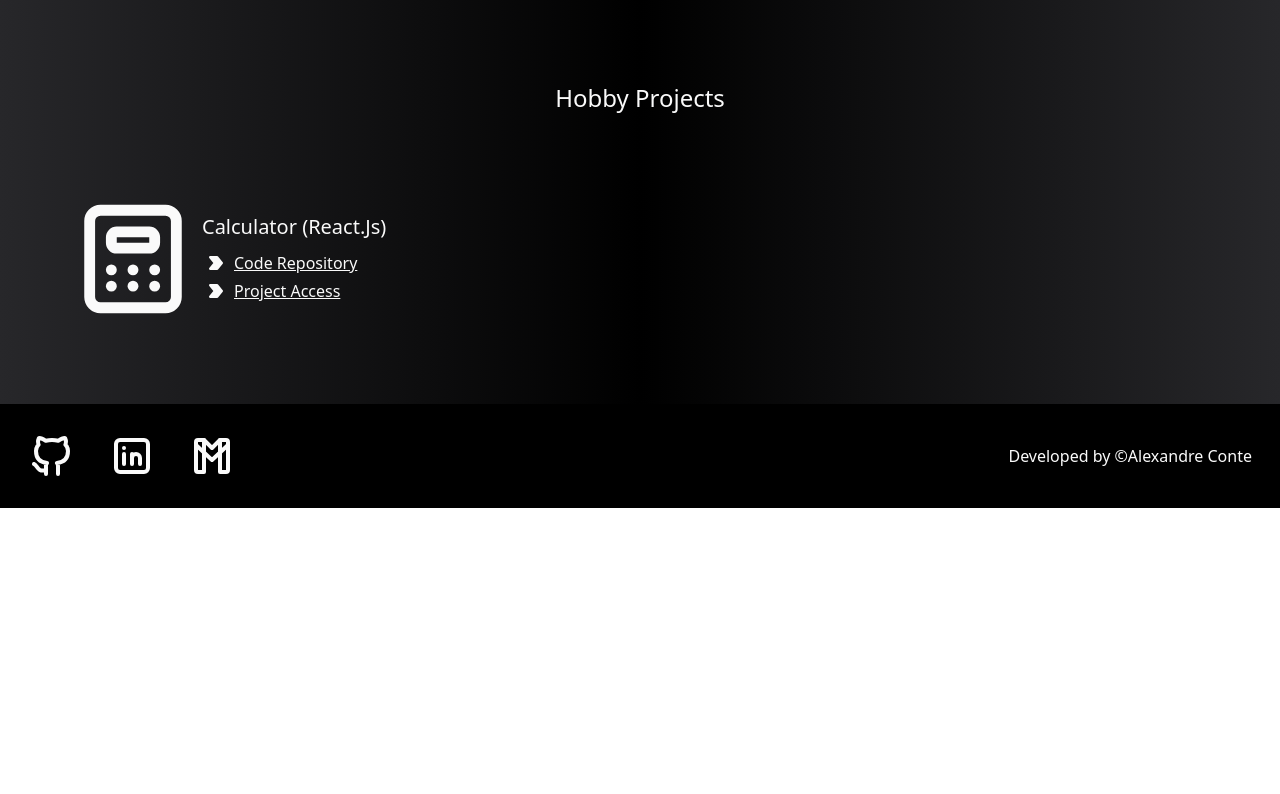
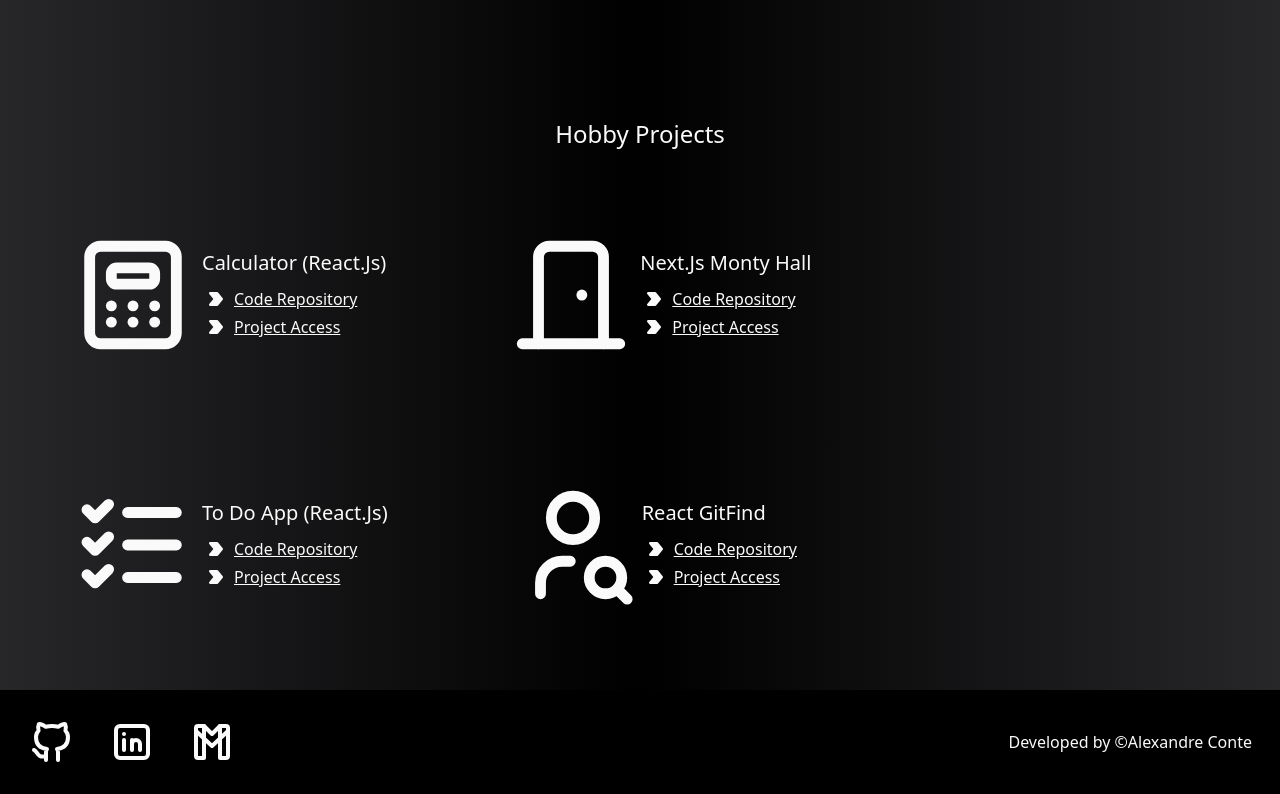
Before and after one commit to AlexandreConte/my-portfolio, a Next.js app: page / in a window 1280 px wide. Shown: the part 3111-3905 px from the top of the page. Before the commit the page ends 3619 px from the top, so only its background shows below. Built offline with nearby package versions, Linux system fonts and the light colour scheme.

Commit message:
Edited Readme Added courses project Added more hobbies projects

```diff
--- a/src/components/template/courses/index.tsx
+++ b/src/components/template/courses/index.tsx
@@ -61,6 +61,10 @@ const courses: CourseProps[] = [
         projectLink: "https://github.com/AlexandreContee/Staart-front-end-project",
         projectName: "Front End Final Project"
       },
+      {
+        projectLink: "https://github.com/AlexandreContee/react-social-network",
+        projectName: "Front End Social Network"
+      },
     ],
   },
 ]
--- a/src/components/template/projects/Project.tsx
+++ b/src/components/template/projects/Project.tsx
@@ -25,7 +25,7 @@ export default function Project(props: ProjectProps) {
             <IconArrowBadgeRightFilled size={28} />
             Code Repository
           </Link>
-          <Link href={props.repoLink} className="underline flex gap-1 items-center">
+          <Link href={props.accessLink} className="underline flex gap-1 items-center">
             <IconArrowBadgeRightFilled size={28} />
             Project Access
           </Link>
--- a/src/components/template/projects/index.tsx
+++ b/src/components/template/projects/index.tsx
@@ -2,7 +2,12 @@ import Area from "@/components/shared/Area"
 import Project, { ProjectProps } from "./Project"
 
 // Icons
-import { IconCalculator } from "@tabler/icons-react"
+import {
+  IconCalculator,
+  IconListCheck,
+  IconUserSearch,
+  IconDoor
+} from "@tabler/icons-react"
 
 export default function Projects() {
 
@@ -12,6 +17,24 @@ export default function Projects() {
       accessLink: 'https://alexandre-calculadora.vercel.app/',
       title: 'Calculator (React.Js)',
       image: <IconCalculator />,
+    },
+    {
+      repoLink: "https://github.com/AlexandreContee/Monty-hall",
+      accessLink: 'https://monty-hall-alexandre-conte.vercel.app/',
+      title: 'Next.Js Monty Hall',
+      image: <IconDoor />
+    },
+    {
+      repoLink: 'https://github.com/AlexandreContee/Gerenciador-Tarefas',
+      accessLink: 'https://task-manager-alexandre.vercel.app/',
+      title: 'To Do App (React.Js)',
+      image: <IconListCheck />
+    },
+    {
+      repoLink: "https://github.com/AlexandreContee/GitFind",
+      accessLink: 'http://git-find-jet.vercel.app/',
+      title: 'React GitFind',
+      image: <IconUserSearch />
     },
   ]
 
```
Also changed, not shown: 1 other file (tests, documents, lock files or other folders).
